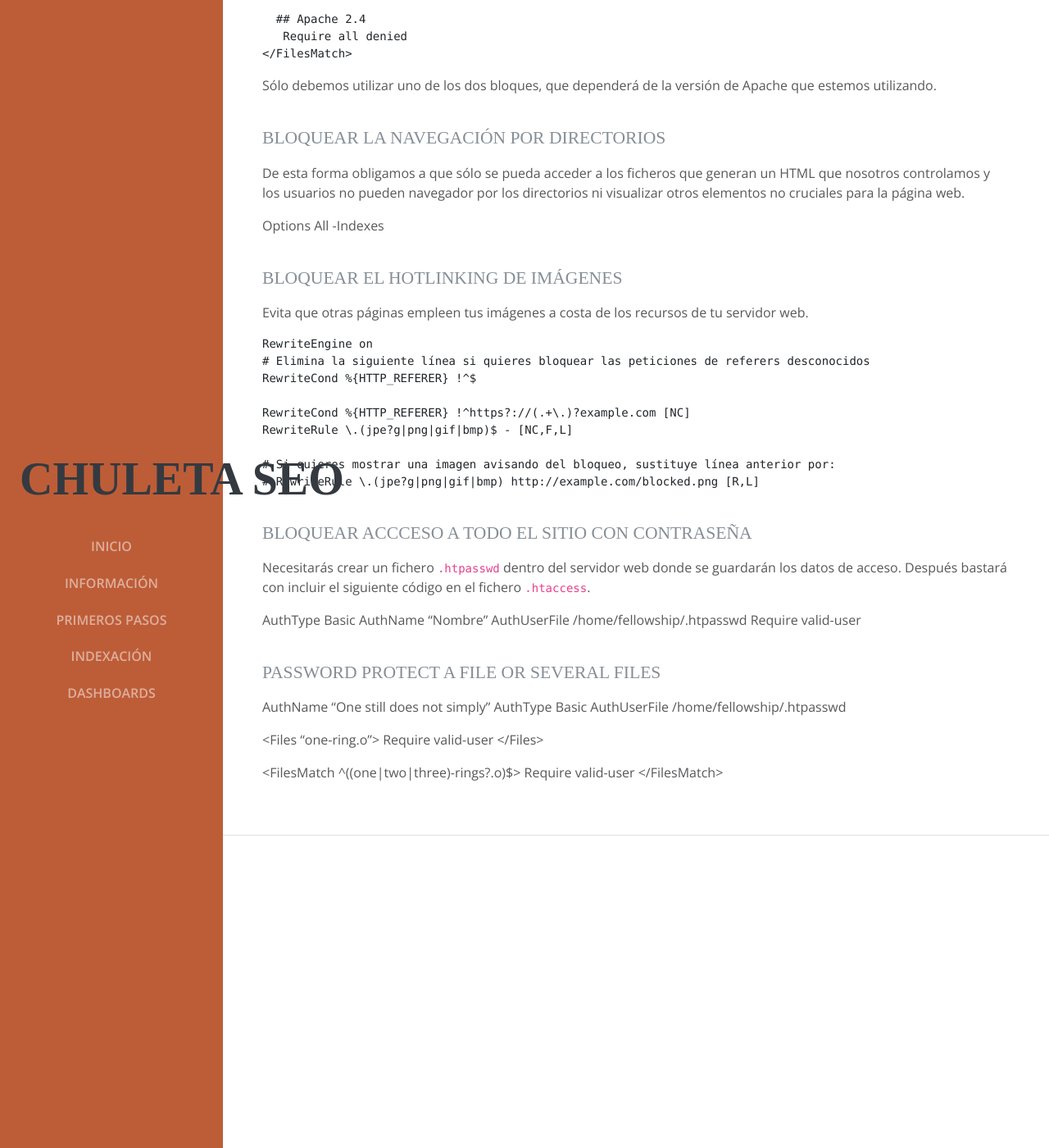
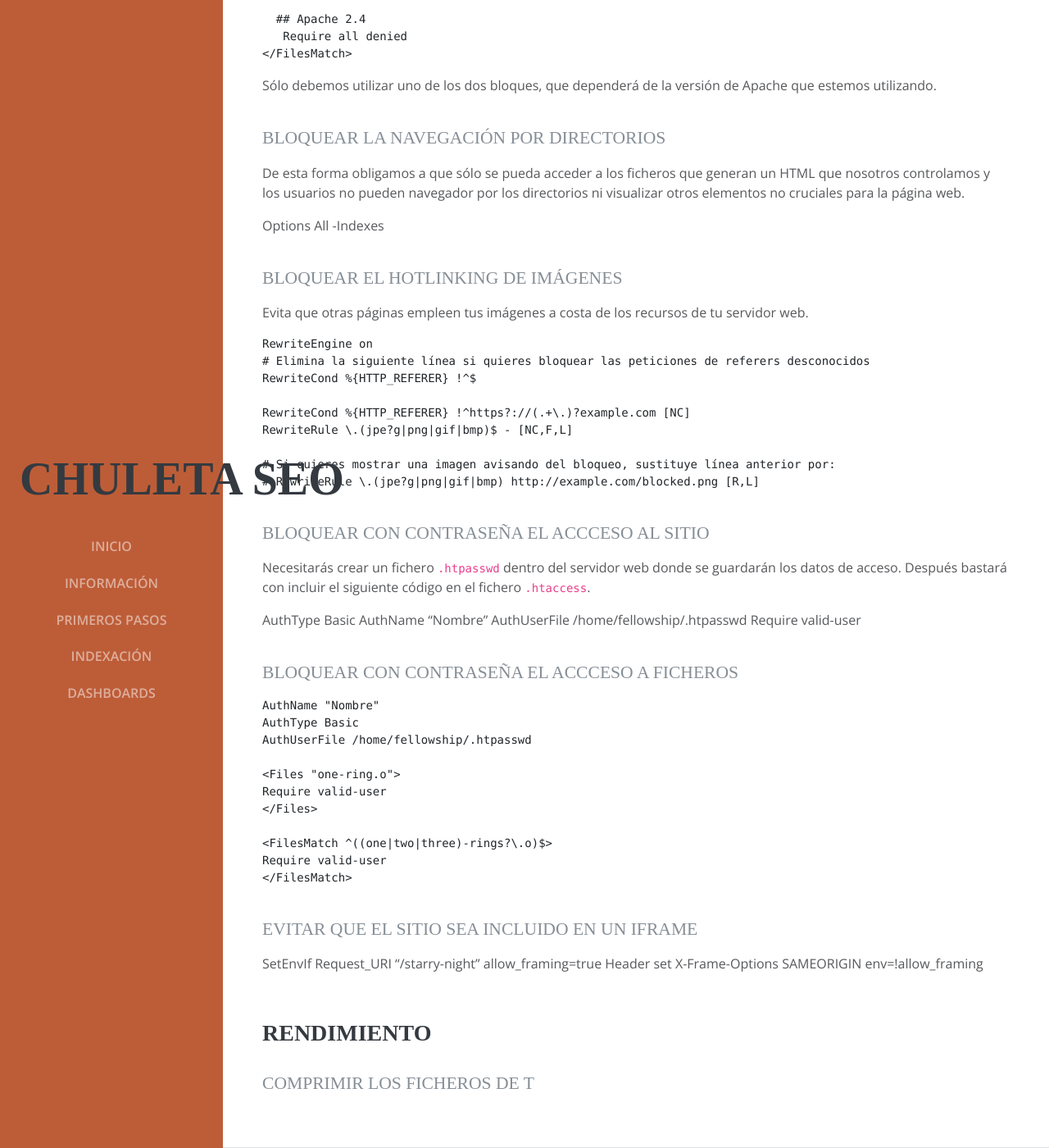
Before and after one commit to Emirodgar/w-chuleta-seo, a Jekyll site: the page built from 2 - Primeros pasos en SEO/configurar-servidor-apache-htaccess.md, in a window 1280 px wide and 1400 px high, scrolled down 2644 px. Shown: the whole window at 82% size. Built offline with Jekyll 4.4.1, drawn with Linux system fonts in a browser that asks for light colours; some web fonts are replaced; our own code applies the rules of GitHub Pages for plain Markdown files.

Commit message:
2 - Primeros pasos en SEO/configurar-servidor-apache-htaccess.md updated from https://stackedit.io/

```diff
--- a/2 - Primeros pasos en SEO/configurar-servidor-apache-htaccess.md
+++ b/2 - Primeros pasos en SEO/configurar-servidor-apache-htaccess.md
@@ -138,7 +138,7 @@
     # Si quieres mostrar una imagen avisando del bloqueo, sustituye línea anterior por:
     # RewriteRule \.(jpe?g|png|gif|bmp) http://example.com/blocked.png [R,L]
 
-### Bloquear accceso a todo el sitio con contraseña
+### Bloquear con contraseña el accceso al sitio
 
 Necesitarás crear un fichero  `.htpasswd`  dentro del servidor web donde se guardarán los datos de acceso. Después bastará con incluir el siguiente código en el fichero `.htaccess`.
 
@@ -147,20 +147,30 @@
 AuthUserFile /home/fellowship/.htpasswd
 Require valid-user
 
-### [](https://github.com/phanan/htaccess#password-protect-a-file-or-several-files)Password Protect a File or Several Files
+### Bloquear con contraseña el accceso a ficheros
 
-AuthName "One still does not simply"
-AuthType Basic
-AuthUserFile /home/fellowship/.htpasswd
+    AuthName "Nombre"
+    AuthType Basic
+    AuthUserFile /home/fellowship/.htpasswd
 
-<Files "one-ring.o">
-Require valid-user
-</Files>
+    <Files "one-ring.o">
+    Require valid-user
+    </Files>
 
-<FilesMatch ^((one|two|three)-rings?\.o)$>
-Require valid-user
-</FilesMatch>
+    <FilesMatch ^((one|two|three)-rings?\.o)$>
+    Require valid-user
+    </FilesMatch>
+
+### Evitar que el sitio sea incluido en un iframe
+
+SetEnvIf Request_URI "/starry-night" allow_framing=true
+Header set X-Frame-Options SAMEORIGIN env=!allow_framing
+
+
+## Rendimiento
+
+### Comprimir los ficheros de t
 <!--stackedit_data:
-eyJoaXN0b3J5IjpbLTQwMjM3NjA4Myw0OTY1OTQ2OTIsLTY5NT
-M4NDM3NV19
+eyJoaXN0b3J5IjpbMzg4MzMyNjcxLDQ5NjU5NDY5MiwtNjk1Mz
+g0Mzc1XX0=
 -->
```
